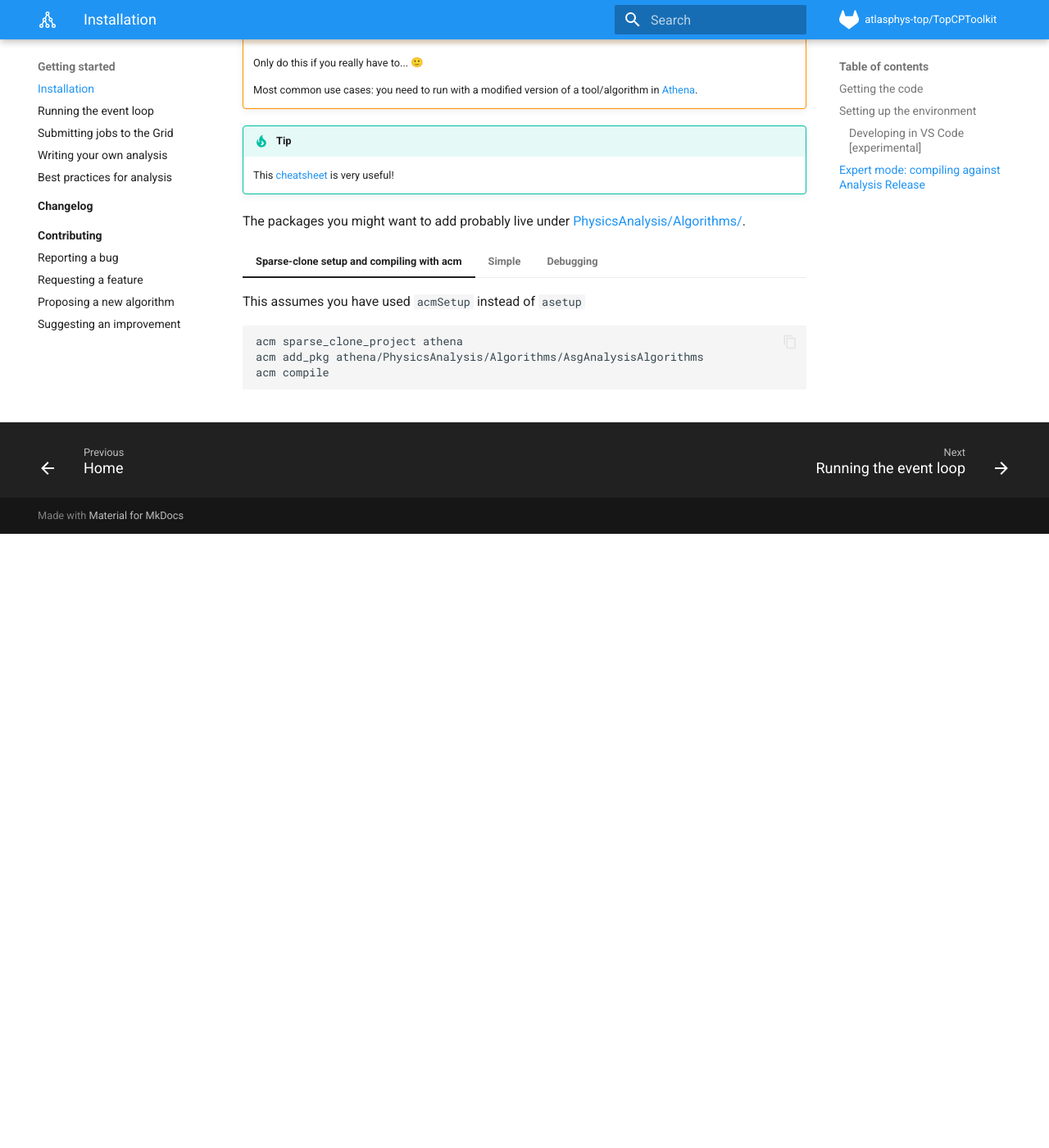
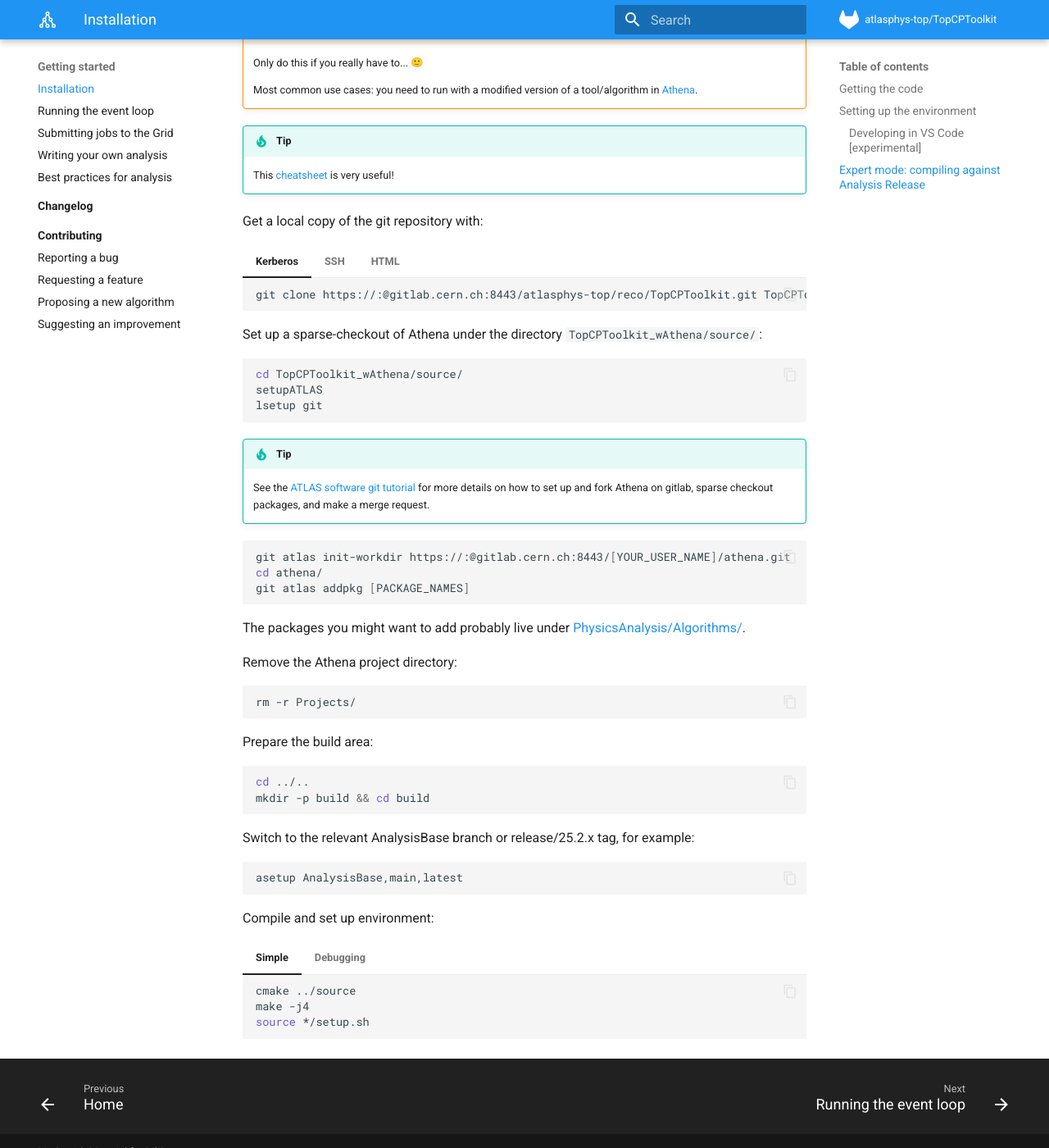
Before and after one commit to SuperNova76/TopCPToolKit, an MkDocs documentation site: the page built from docs/starting/installation.md, in a window 1280 px wide and 1400 px high, scrolled down 2542 px. Shown: the whole window at 82% size. Built offline with MkDocs 1.6.1 and Material for MkDocs 9.7.7, drawn with Linux system fonts in a browser that asks for light colours; emoji names are drawn with the system emoji font; before the commit the page ends 3193 px from its top, so only the background shows below that.

Commit message:
Add detailed steps on how to compile TopCPToolkit with a sparse checkout of Athena

````diff
--- a/docs/starting/installation.md
+++ b/docs/starting/installation.md
@@ -138,27 +138,63 @@
 !!! tip
     This [cheatsheet](https://atlassoftwaredocs.web.cern.ch/gittutorial/GitCheatSheet.pdf) is very useful!
 
+Get a local copy of the git repository with:
+
+=== "Kerberos"
+    ```sh
+    git clone https://:@gitlab.cern.ch:8443/atlasphys-top/reco/TopCPToolkit.git TopCPToolkit_wAthena
+    ```
+=== "SSH"
+    ```sh
+    git clone ssh://git@gitlab.cern.ch:7999/atlasphys-top/reco/TopCPToolkit.git TopCPToolkit_wAthena
+    ```
+=== "HTML"
+    ```sh
+    git clone https://gitlab.cern.ch/atlasphys-top/reco/TopCPToolkit.git TopCPToolkit_wAthena
+    ```
+
+Set up a sparse-checkout of Athena under the directory `TopCPToolkit_wAthena/source/`:
+
+```sh
+cd TopCPToolkit_wAthena/source/
+setupATLAS
+lsetup git
+```
+
+!!! tip
+    See the [ATLAS software git tutorial](https://atlassoftwaredocs.web.cern.ch/gittutorial/env-setup/) for more details on how to set up and fork Athena on gitlab, sparse checkout packages, and make a merge request.
+
+```sh
+git atlas init-workdir https://:@gitlab.cern.ch:8443/[YOUR_USER_NAME]/athena.git
+cd athena/
+git atlas addpkg [PACKAGE_NAMES]
+```
 The packages you might want to add probably live under [PhysicsAnalysis/Algorithms/](https://acode-browser1.usatlas.bnl.gov/lxr/source/athena/PhysicsAnalysis/Algorithms/).
 
-=== "Sparse-clone setup and compiling with acm"
-    This assumes you have used `acmSetup` instead of `asetup`
+Remove the Athena project directory:
+```sh
+rm -r Projects/
+```
+Prepare the build area:
+```sh
+cd ../..
+mkdir -p build && cd build
+```
+Switch to the relevant AnalysisBase branch or release/25.2.x tag, for example:
+```sh
+asetup AnalysisBase,main,latest
+```
+
+Compile and set up environment:
+=== "Simple"
     ```sh
-    acm sparse_clone_project athena
-    acm add_pkg athena/PhysicsAnalysis/Algorithms/AsgAnalysisAlgorithms
-    acm compile
-    ```
-=== "Simple"
-    Set up a sparse-checkout of Athena, using the `main` branch or the relevant `release/25.2.x` tag.
-    Then move `source/TopCPToolkit` to within the newly created `athena` folder.
-    From the `build` directory, you can now compile as:
-    ```sh
-    cmake ../athena/Projects/WorkDir
+    cmake ../source
     make -j4
     source */setup.sh
     ```
 === "Debugging"
     ```sh
-    cmake -DCMAKE_BUILD_TYPE=Debug -DCMAKE_CXX_FLAGS='-g -O0' ../athena/Projects/WorkDir
+    cmake -DCMAKE_BUILD_TYPE=Debug -DCMAKE_CXX_FLAGS='-g -O0' ../source
     make -j4
     source */setup.sh
     ```
````
